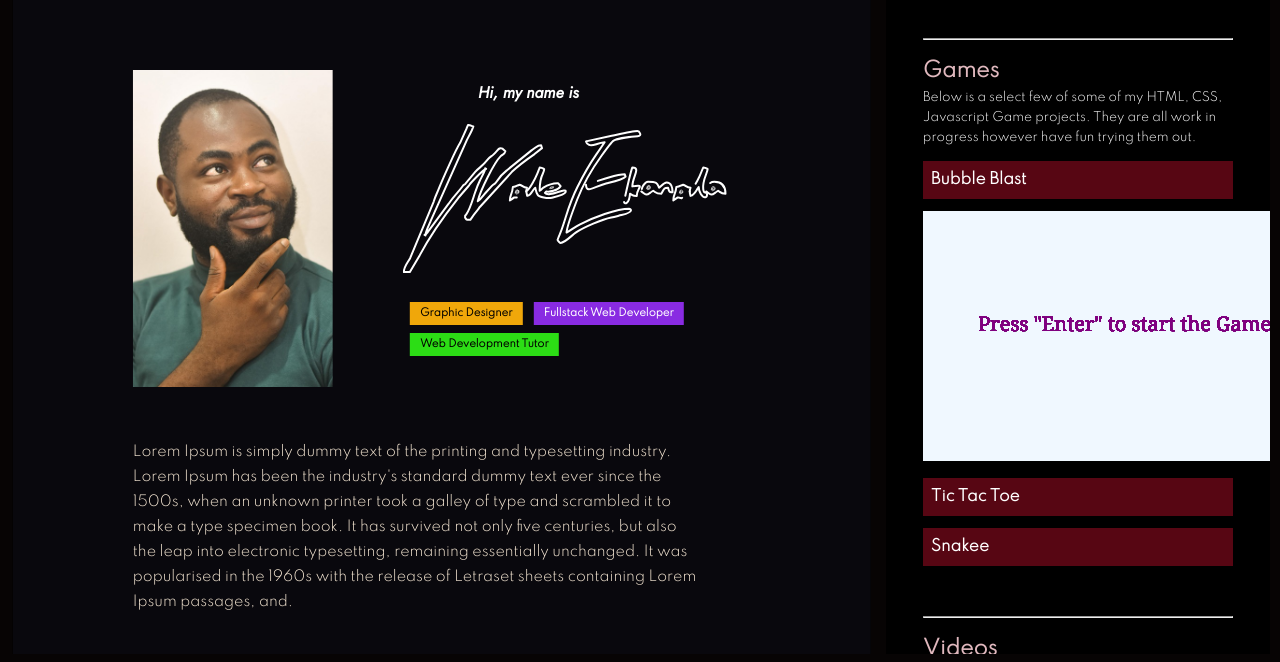
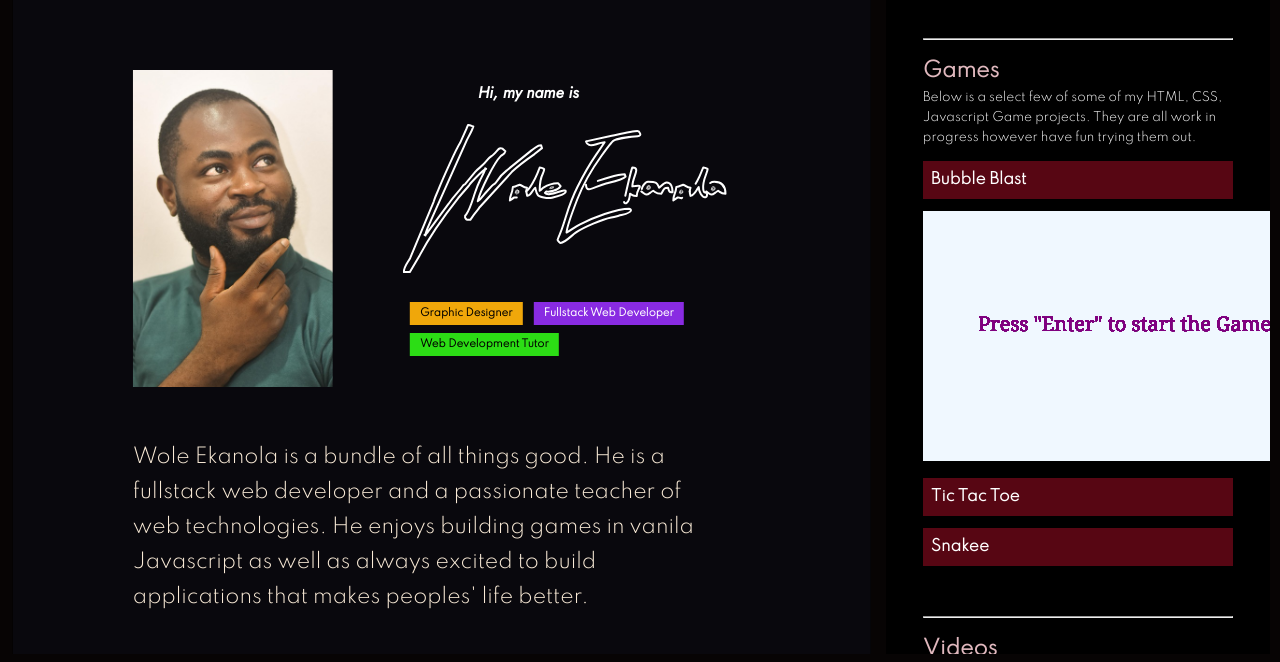
Before and after one commit to woleEkanola/woleeekanola.online, a plain HTML site: page index.html in a window 1280 px wide. Shown: the part 138-800 px from the top of the page. Drawn offline with Linux system fonts and the light colour scheme.

Commit message:
actual about me text

```diff
--- a/index.html
+++ b/index.html
@@ -287,8 +287,9 @@
                         <div class="txt">
 
                             <p>
-                                Lorem Ipsum is simply dummy text of the printing and typesetting industry. Lorem Ipsum has been the industry's standard dummy text ever since the 1500s, when an unknown printer took a galley of type and scrambled it to make a type specimen book. It has
-                                survived not only five centuries, but also the leap into electronic typesetting, remaining essentially unchanged. It was popularised in the 1960s with the release of Letraset sheets containing Lorem Ipsum passages, and.
+                              Wole Ekanola is a bundle of all things good. He is a fullstack web developer and a passionate teacher of web technologies.
+                              He enjoys building games in vanila Javascript as well as always excited to build applications that makes peoples' life better.
+
                             </p>
                         </div>
                     </div>
--- a/style.css
+++ b/style.css
@@ -134,8 +134,8 @@ nav li {
 }
 
 .txt p {
-    font-size: 14px;
-    line-height: 25px;
+    font-size: 20px;
+    line-height: 35px;
     color: antiquewhite;
 }
 
```
